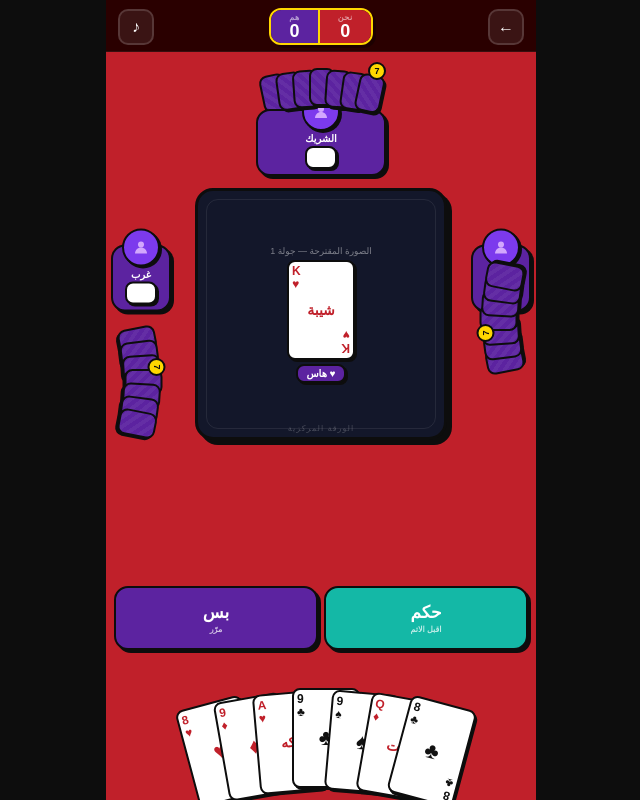
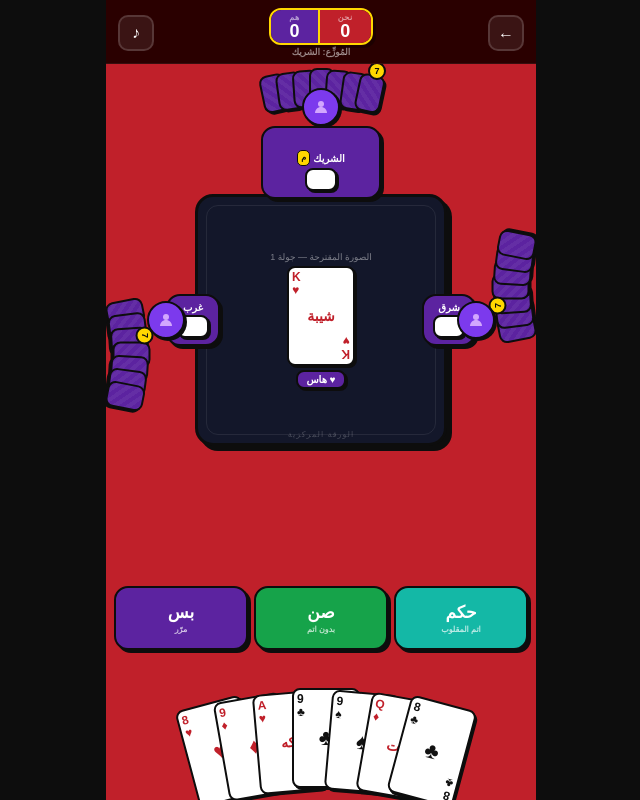
Before and after one commit to saeedabawazeer-source/Kaboot, a website: page kaboot.html in a window 1280 px wide. Both pictures are taken after a click on the button "العب". Shown: the whole page, without its empty margins (319-959 px from the left). Drawn offline with Linux system fonts and the light colour scheme.

Commit message:
Update kaboot.html

```diff
--- a/kaboot.html
+++ b/kaboot.html
@@ -207,19 +207,23 @@ body{display:flex;justify-content:center}
 .g-score-num{color:#fff;font-size:18px;font-weight:900;line-height:1}
 .g-score-div{width:2px;background:#ffd700;align-self:stretch}
 
-/* Player panels — avatar circle ON TOP of neobrutalist box */
-.pp{background:#5c23a0;border:2.5px solid #0d0d0d;box-shadow:3px 3px 0 #0d0d0d;border-radius:14px;display:flex;flex-direction:column;align-items:center;position:relative}
-.pp-av{width:38px;height:38px;border-radius:50%;background:#7c3aed;border:2.5px solid #0d0d0d;box-shadow:2px 2px 0 #0d0d0d;display:flex;align-items:center;justify-content:center;flex-shrink:0;transition:border-color .2s,box-shadow .2s}
+/* Avatar circle — shared */
+.pp-av{width:38px;height:38px;border-radius:50%;background:#7c3aed;border:2.5px solid #0d0d0d;box-shadow:2px 2px 0 #0d0d0d;display:flex;align-items:center;justify-content:center;flex-shrink:0;transition:border-color .2s,box-shadow .2s;z-index:10}
 .pp-av svg{width:18px;height:18px;fill:rgba(220,180,255,.9)}
 .pp-av.active{border-color:#ffd700;box-shadow:2px 2px 0 #ffd700,0 0 10px rgba(255,215,0,.4)}
-.pp-name{color:#fff;font-size:10px;font-weight:900;text-align:center}
+/* Neobrutalist name box */
+.pp-box{background:#5c23a0;border:2.5px solid #0d0d0d;box-shadow:3px 3px 0 #0d0d0d;border-radius:14px;display:flex;flex-direction:column;align-items:center;gap:2px}
+.pp-name{color:#fff;font-size:10px;font-weight:900;text-align:center;display:flex;align-items:center;gap:3px}
 .pp-think{background:#fff;color:#0d0d0d;border:2px solid #0d0d0d;box-shadow:2px 2px 0 #0d0d0d;border-radius:8px;padding:1px 6px;font-size:10px;font-weight:800;min-height:17px;line-height:17px;white-space:nowrap;text-align:center;min-width:32px}
 .card-badge{position:absolute;background:#ffd700;color:#0d0d0d;border:2px solid #0d0d0d;border-radius:50%;width:18px;height:18px;font-size:9px;font-weight:900;display:flex;align-items:center;justify-content:center;z-index:10}
+/* Dealer badge */
+.dealer-badge{background:#ffd700;color:#0d0d0d;font-size:8px;font-weight:900;border-radius:5px;padding:0px 3px;border:1.5px solid #0d0d0d;line-height:14px;display:none}
+.dealer-badge.show{display:inline-block}
 
 /* ── Game canvas: players + table absolutely pinned ── */
 .g-canvas{flex:1;position:relative;min-height:0;overflow:hidden}
 
-/* Table — same shape as home carpet, BIGGER */
+/* Table — BIGGER */
 .g-tbl{
   position:absolute;
   width:min(252px,66vw);
@@ -232,25 +236,65 @@ body{display:flex;justify-content:center}
 #table-label{position:absolute;bottom:4px;width:100%;text-align:center;color:rgba(255,255,255,.22);font-size:8px;letter-spacing:1px}
 #table-content{width:100%;position:relative;z-index:1}
 
-/* North player: above table, centered */
-.gp-north{position:absolute;left:50%;top:8px;transform:translateX(-50%);display:flex;flex-direction:column;align-items:center;gap:3px;z-index:2}
-.gp-north .gp-fan{position:relative;height:46px;display:flex;align-items:flex-end;justify-content:center;overflow:visible}
-.gp-north .pp{width:min(130px,36vw);padding:4px 10px 5px}
-.gp-north .pp-av{position:absolute;top:-18px;left:50%;transform:translateX(-50%)}
-.gp-north .pp-inner{margin-top:18px;display:flex;flex-direction:column;align-items:center;gap:2px}
+/* ── NORTH: fan above, avatar overlaps bottom of fan into name box ── */
+.gp-north{
+  position:absolute;left:50%;top:6px;transform:translateX(-50%);
+  display:flex;flex-direction:column;align-items:center;gap:0;z-index:2;
+}
+.gp-fan-n{
+  position:relative;
+  display:flex;justify-content:center;align-items:flex-end;
+  padding-bottom:20px;overflow:visible;
+}
+.gp-fan-n .pp-av{
+  position:absolute;bottom:0;left:50%;transform:translateX(-50%);
+}
+.pp-box-n{
+  background:#5c23a0;border:2.5px solid #0d0d0d;box-shadow:3px 3px 0 #0d0d0d;
+  border-radius:14px;padding:22px 16px 6px;
+  display:flex;flex-direction:column;align-items:center;gap:2px;
+  min-width:min(120px,34vw);
+}
 
-/* West player: left edge, vertically centered */
-.gp-west{position:absolute;left:5px;top:50%;transform:translateY(-50%);display:flex;flex-direction:column;align-items:center;gap:4px;z-index:2}
-/* East player: right edge, vertically centered */
-.gp-east{position:absolute;right:5px;top:50%;transform:translateY(-50%);display:flex;flex-direction:column;align-items:center;gap:4px;z-index:2}
-.gp-west .pp,.gp-east .pp{width:60px;padding:4px 5px 5px}
-.gp-west .pp-av,.gp-east .pp-av{position:absolute;top:-18px;left:50%;transform:translateX(-50%)}
-.gp-west .pp-inner,.gp-east .pp-inner{margin-top:18px;display:flex;flex-direction:column;align-items:center;gap:2px}
-
-/* Side fan — horizontal spread rotated 90 deg */
-.gp-side-fan{position:relative;width:40px;height:68px;overflow:visible;display:flex;align-items:center;justify-content:center}
-#west-fan-inner{position:relative;display:inline-block;transform:rotate(90deg);transform-origin:center}
-#east-fan-inner{position:relative;display:inline-block;transform:rotate(-90deg);transform-origin:center}
+/* ── WEST/EAST: panel | avatar overlapping | fan ── */
+.gp-west{
+  position:absolute;left:5px;top:50%;transform:translateY(-50%);
+  display:flex;flex-direction:row;align-items:center;gap:0;z-index:2;
+}
+.gp-east{
+  position:absolute;right:5px;top:50%;transform:translateY(-50%);
+  display:flex;flex-direction:row-reverse;align-items:center;gap:0;z-index:2;
+}
+/* Side name box */
+.pp-box-s{
+  background:#5c23a0;border:2.5px solid #0d0d0d;box-shadow:3px 3px 0 #0d0d0d;
+  border-radius:14px;padding:6px 6px 6px;width:54px;
+  display:flex;flex-direction:column;align-items:center;gap:2px;
+  position:relative;
+}
+/* Avatar sits on the table-facing edge, overlapping into the fan */
+.gp-west .pp-av{
+  position:relative;margin-right:-19px;flex-shrink:0;
+}
+.gp-east .pp-av{
+  position:relative;margin-left:-19px;flex-shrink:0;
+}
+/* Side fan wrapper — wide enough for rotated spread */
+.gp-side-fan{
+  position:relative;overflow:visible;
+  display:flex;align-items:center;justify-content:center;
+  width:36px;height:110px;
+}
+#west-fan-inner{
+  position:relative;display:inline-block;
+  transform:rotate(90deg);transform-origin:center;
+  overflow:visible;
+}
+#east-fan-inner{
+  position:relative;display:inline-block;
+  transform:rotate(-90deg);transform-origin:center;
+  overflow:visible;
+}
 
 /* Trick cross */
 .trick-cross{display:grid;grid-template-areas:". tn ." "tw tc te" ". ts .";grid-template-columns:1fr auto 1fr;grid-template-rows:auto auto auto;gap:4px;width:100%;align-items:center;justify-items:center}
@@ -448,6 +492,7 @@ body{display:flex;justify-content:center}
 
   <div class="g-topbar">
     <button class="g-topbar-btn" onclick="goHome()">←</button>
+    <div style="display:flex;flex-direction:column;align-items:center;gap:2px">
       <div class="g-score">
         <div class="g-score-half g-score-us">
           <span class="g-score-lbl">نحن</span>
@@ -458,6 +503,8 @@ body{display:flex;justify-content:center}
           <span class="g-score-lbl">هم</span>
           <span class="g-score-num" id="g-them">0</span>
         </div>
+      </div>
+      <div id="g-dealer-row" style="font-size:9px;color:rgba(255,255,255,.5);font-weight:700"></div>
     </div>
     <button class="g-topbar-btn" id="g-sound">&#9834;</button>
   </div>
@@ -471,44 +518,40 @@ body{display:flex;justify-content:center}
       <div id="table-label"></div>
     </div>
 
-    <!-- North -->
+    <!-- North: fan top, avatar overlapping bottom of fan into name box -->
     <div class="gp-north">
-      <div class="gp-fan"><div id="north-fan-inner"></div></div>
-      <div class="pp" id="pp-north">
+      <div class="gp-fan-n">
+        <div id="north-fan-inner"></div>
         <div class="pp-av" id="av-north">
           <svg viewBox="0 0 24 24"><circle cx="12" cy="8" r="4"/><path d="M4 20c0-4.4 3.6-8 8-8s8 3.6 8 8"/></svg>
         </div>
-        <div class="pp-inner">
-          <div class="pp-name">الشريك</div>
+      </div>
+      <div class="pp-box-n" id="pp-north">
+        <div class="pp-name">الشريك <span class="dealer-badge" id="db-north">م</span></div>
         <div class="pp-think" id="th-north">&nbsp;</div>
       </div>
     </div>
+
+    <!-- West: name box | avatar overlapping | fan toward table -->
+    <div class="gp-west">
+      <div class="pp-box-s" id="pp-west">
+        <div class="pp-name">غرب <span class="dealer-badge" id="db-west">م</span></div>
+        <div class="pp-think" id="th-west">&nbsp;</div>
       </div>
-
-    <!-- West -->
-    <div class="gp-west">
-      <div class="pp" id="pp-west">
       <div class="pp-av" id="av-west">
         <svg viewBox="0 0 24 24"><circle cx="12" cy="8" r="4"/><path d="M4 20c0-4.4 3.6-8 8-8s8 3.6 8 8"/></svg>
-        </div>
-        <div class="pp-inner">
-          <div class="pp-name">غرب</div>
-          <div class="pp-think" id="th-west">&nbsp;</div>
-        </div>
       </div>
       <div class="gp-side-fan"><div id="west-fan-inner"></div></div>
     </div>
 
-    <!-- East -->
+    <!-- East: fan toward table | avatar overlapping | name box -->
     <div class="gp-east">
-      <div class="pp" id="pp-east">
+      <div class="pp-box-s" id="pp-east">
+        <div class="pp-name">شرق <span class="dealer-badge" id="db-east">م</span></div>
+        <div class="pp-think" id="th-east">&nbsp;</div>
+      </div>
       <div class="pp-av" id="av-east">
         <svg viewBox="0 0 24 24"><circle cx="12" cy="8" r="4"/><path d="M4 20c0-4.4 3.6-8 8-8s8 3.6 8 8"/></svg>
-        </div>
-        <div class="pp-inner">
-          <div class="pp-name">شرق</div>
-          <div class="pp-think" id="th-east">&nbsp;</div>
-        </div>
       </div>
       <div class="gp-side-fan"><div id="east-fan-inner"></div></div>
     </div>
@@ -528,8 +571,8 @@ body{display:flex;justify-content:center}
   <p>32 ورقة — سبعة للاكه في أربع صور: ♠ سبيت · ♥ هاس · ♦ ديمان · ♣ شريا</p>
   <p>أسماء: ولد (J) · بنت (Q) · شيبة (K) · اكه (A)</p>
   <h2>المزايدة — جولتان</h2>
-  <p>الجولة الأولى: كل لاعب يختار <strong>حكم</strong> (الصورة المقترحة اتم) أو <strong>بس</strong> (يمرّر).</p>
-  <p>إذا مرّر الجميع — جولة ثانية: <strong>صن</strong> (بدون اتم) · <strong>أشكل</strong> (اختر اتم ثاني) · <strong>بس</strong>. إذا مرّر الجميع تُعاد التوزيع.</p>
+  <p>الجولة الأولى: كل لاعب يختار <strong>حكم</strong> (اتم المقلوب) · <strong>صن</strong> (بدون اتم) · <strong>بس</strong> (يمرّر).</p>
+  <p>إذا مرّر الجميع — حكم ثاني: <strong>أشكل</strong> (اختر أي اتم) · <strong>بس</strong>. إذا مرّر الجميع تُعاد التوزيع.</p>
   <h2>نقاط الحكم (152)</h2>
   <p>ولد الحكم=20 · تسعة الحكم=14 · اكه=11 · عشرة=10 · شيبة=4 · بنت=3 · ولد=2 · المزايد يحتاج &gt;76</p>
   <h2>نقاط الصن (120)</h2>
@@ -592,6 +635,7 @@ function initG(){
     phase:'idle',
     hands:{south:[],west:[],north:[],east:[]},
     centerCard:null,reserve:[],
+    dealer:'north',
     bidOrder:['south','west','north','east'],
     bidIdx:0,bidRound:1,hasBid:false,
     bidWinner:null,bidType:null,
@@ -641,10 +685,11 @@ function sortHand(hand,trump,mode){
 }
 
 // ── AI Bidding (2 rounds) ────────────────────
+// Round 1: حكم (accept center suit) | صن (no trump) | بس (pass)
+// Round 2: أشكل (pick any trump) | بس (pass) → all pass = redeal
 function aiBid(hand,center,hasBid,bidRound){
   if(hasBid)return'pass';
   if(bidRound===1){
-    // Round 1: only hokm or pass
     const cs=center.suit;let sc=0;const cnt={};
     for(const c of hand){sc+=cardPts(c,'sun',cs);cnt[c.suit]=(cnt[c.suit]||0)+1;}
     const J=hand.some(c=>c.suit===cs&&c.value===11);
@@ -654,11 +699,12 @@ function aiBid(hand,center,hasBid,bidRound){
     if(sc>=50&&J&&N)return'hokm';
     if(sc>=55&&t>=3)return'hokm';
     if(sc>=44&&J&&t>=2)return'hokm';
+    // Consider صن (no-trump)
+    const noTrump=hand.reduce((a,c)=>a+cardPts(c,'baloot',null),0);
+    if(noTrump>=52)return'sun';
     return'pass';
   } else {
-    // Round 2: sun, ashkal, or pass
-    const noTrump=hand.reduce((a,c)=>a+cardPts(c,'baloot',null),0);
-    if(noTrump>=48)return'sun';
+    // Round 2: أشكل or pass
     const best=SUITS.map(s=>({s,sc:hand.reduce((a,c)=>a+cardPts(c,'sun',s),0)})).sort((a,b)=>b.sc-a.sc)[0];
     if(best.sc>=42)return'ashkal';
     return'pass';
@@ -751,14 +797,18 @@ function renderSides(){
   });
 }
 
-// ── Render: Avatars ──────────────────────────
+// ── Render: Avatars + dealer badge ───────────
 function renderAvatars(){
   POS_ORD.forEach(p=>{
     const el=document.getElementById('av-'+p);if(!el)return;
     const bidActive=G.phase==='bidding'&&G.bidOrder[G.bidIdx]===p;
     const playActive=(G.phase==='playing'||G.phase==='trickResolve')&&G.trickOrder[G.trickIdx]===p;
     el.classList.toggle('active',bidActive||playActive);
+    // Dealer badge
+    const db=document.getElementById('db-'+p);
+    if(db)db.classList.toggle('show',p===G.dealer);
   });
+  // South dealer shown in action area label (no panel)
 }
 
 // ── Render: Table ────────────────────────────
@@ -808,23 +858,25 @@ function renderAction(){
     const isSouth=G.bidOrder[G.bidIdx]==='south';
     if(isSouth){
       if(G.bidRound===1){
+        // Round 1: حكم | صن | بس
         a.innerHTML=`<div class="bid-area">
-          <button class="bid-btn bid-hokm" onclick="humanBid('hokm')"><span>حكم</span><span class="bid-btn-sub">اقبل الاتم</span></button>
+          <button class="bid-btn bid-hokm" onclick="humanBid('hokm')"><span>حكم</span><span class="bid-btn-sub">اتم المقلوب</span></button>
+          <button class="bid-btn bid-sun"  onclick="humanBid('sun')"><span>صن</span><span class="bid-btn-sub">بدون اتم</span></button>
           <button class="bid-btn bid-pass" onclick="humanBid('pass')"><span>بس</span><span class="bid-btn-sub">مرّر</span></button>
         </div>`;
       } else {
+        // Round 2 (حكم ثاني): أشكل | بس
         a.innerHTML=`<div class="bid-area">
-          <button class="bid-btn bid-sun"    onclick="humanBid('sun')"><span>صن</span><span class="bid-btn-sub">بدون اتم</span></button>
-          <button class="bid-btn bid-ashkal" onclick="humanBid('ashkal')"><span>أشكل</span><span class="bid-btn-sub">اتم ثاني</span></button>
+          <button class="bid-btn bid-ashkal" onclick="humanBid('ashkal')"><span>أشكل</span><span class="bid-btn-sub">اختر الاتم</span></button>
           <button class="bid-btn bid-pass"   onclick="humanBid('pass')"><span>بس</span><span class="bid-btn-sub">مرّر</span></button>
         </div>`;
       }
     } else {
-      const rnd=G.bidRound===1?'جولة أولى':'جولة ثانية';
+      const rnd=G.bidRound===1?'الجولة الأولى':'حكم ثاني';
       a.innerHTML=`<div class="play-hint">${rnd} — انتظار ${POS_AR[G.bidOrder[G.bidIdx]]}...</div>`;
     }
   } else if(G.phase==='ashkal'){
-    const suits=G.bidRound===1?SUITS.filter(s=>s!==G.centerCard.suit):SUITS;
+    const suits=SUITS; // Round 2 أشكل: any suit allowed
     a.innerHTML=`<div class="suit-picker">
       <div class="suit-pick-lbl">اختر الاتم</div>
       <div class="suit-pick-row">
@@ -847,6 +899,8 @@ function renderAction(){
 function renderScores(){
   document.getElementById('g-us').textContent  =G.score.us;
   document.getElementById('g-them').textContent=G.score.them;
+  const dr=document.getElementById('g-dealer-row');
+  if(dr)dr.textContent=G.dealer?'المُوزِّع: '+POS_AR[G.dealer]:'';
 }
 
 // ── Think bubbles ────────────────────────────
@@ -866,9 +920,14 @@ function render(){renderHand();renderNorth();renderSides();renderAvatars();rende
 
 // ── Game Flow ────────────────────────────────
 function startGame(){
-  showScreen('scr-game');initG();G.score={us:0,them:0};newRound();
+  showScreen('scr-game');initG();G.score={us:0,them:0};
+  // Pick random starting dealer
+  G.dealer=POS_ORD[0|Math.random()*4];
+  newRound();
 }
 function newRound(){
+  // Rotate dealer
+  const di=POS_ORD.indexOf(G.dealer);G.dealer=POS_ORD[(di+1)%4];
   const d=deal();
   G.hands={south:d.south,west:d.west,north:d.north,east:d.east};
   G.centerCard=d.centerCard;G.reserve=d.reserve;
@@ -921,19 +980,21 @@ function applyBid(pos,type){
   }
   G.hasBid=true;G.bidWinner=pos;G.bidType=type;
   if(type==='hokm'){
+    // Accept center card suit as trump
     G.mode='sun';G.trumpSuit=G.centerCard.suit;
     think(pos,'حكم!');distribute(pos);
     setTimeout(()=>{clearThink();startPlay();},1200);
   } else if(type==='sun'){
+    // No-trump game (available in round 1)
     G.mode='baloot';G.trumpSuit=null;
     think(pos,'صن!');distribute(pos);
     setTimeout(()=>{clearThink();startPlay();},1200);
   } else if(type==='ashkal'){
+    // Round 2: pick any trump suit
     if(pos==='south'){G.phase='ashkal';render();}
     else{
-      const exclude=G.bidRound===1?[G.centerCard.suit]:[];
-      const ot=SUITS.filter(s=>!exclude.includes(s));
-      const best=ot.map(s=>({s,sc:G.hands[pos].reduce((a,c)=>a+cardPts(c,'sun',s),0)})).sort((a,b)=>b.sc-a.sc)[0].s;
+      // AI picks best trump from all suits
+      const best=SUITS.map(s=>({s,sc:G.hands[pos].reduce((a,c)=>a+cardPts(c,'sun',s),0)})).sort((a,b)=>b.sc-a.sc)[0].s;
       G.mode='sun';G.trumpSuit=best;
       think(pos,'أشكل '+best);distribute(pos);
       setTimeout(()=>{clearThink();startPlay();},1400);
```
Lines whose indentation alone changed are shown as unchanged.
